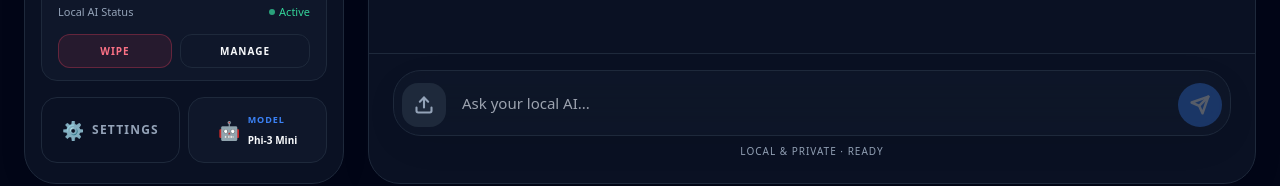
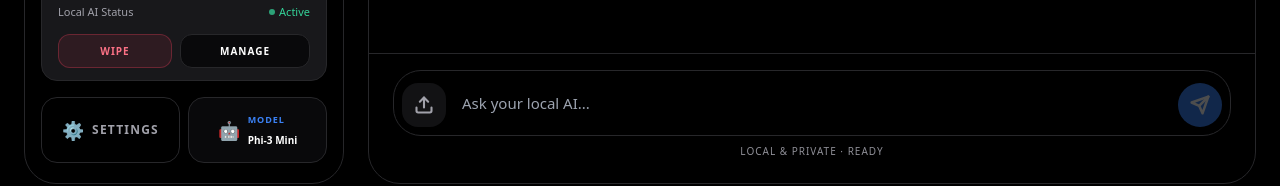
Before and after one commit to iHoshiii/Offline-AI-Workspace, a Next.js app in the folder frontend/: page / in a window 1280 px wide. Shown: the part 596-782 px from the top of the page. Built offline with nearby package versions, Linux system fonts and the light colour scheme; no server answers.

Commit message:
adding color to the dark mode (black)

```diff
--- a/frontend/app/globals.css
+++ b/frontend/app/globals.css
@@ -2,28 +2,42 @@
 @tailwind components;
 @tailwind utilities;
 
-/* Base Variable Definitions */
+/* Base Variable Definitions - TRUE BLACK (Default) */
 :root {
-  --bg: #020617;
-  --surface: #0f172a;
-  --surface2: #1e293b;
-  --surface3: #0f172a;
-  --text: #f8fafc;
-  --text-muted: #94a3b8;
+  --bg: #000000;
+  --surface: #09090b;
+  --surface2: #121214;
+  --surface3: #18181b;
+  --text: #ffffff;
+  --text-muted: #a1a1aa;
   --accent: #3b82f6;
-  --border: #1e293b;
-  --glass: rgba(15, 23, 42, 0.7);
+  --border: #27272a;
+  --glass: rgba(0, 0, 0, 0.85);
   color-scheme: dark;
 }
 
-/* Hard Override for Light Mode */
+/* MODERN THEME (Deep Slate Blue) */
+[data-theme='modern'], .modern {
+  --bg: #020617; /* slate-950 */
+  --surface: #0f172a; /* slate-900 */
+  --surface2: #1e293b; /* slate-800 */
+  --surface3: #1e293b;
+  --text: #f8fafc; /* slate-50 */
+  --text-muted: #94a3b8; /* slate-400 */
+  --accent: #3b82f6;
+  --border: #1e293b;
+  --glass: rgba(15, 23, 42, 0.7) !important;
+  color-scheme: dark !important;
+}
+
+/* LIGHT THEME (Paper White) */
 [data-theme='light'], .light {
   --bg: #ffffff !important;
   --surface: #f8fafc !important;
   --surface2: #f1f5f9 !important;
   --surface3: #ffffff !important;
-  --text: #0f172a !important;
-  --text-muted: #475569 !important;
+  --text: #09090b !important;
+  --text-muted: #64748b !important;
   --accent: #2563eb !important;
   --border: #e2e8f0 !important;
   --glass: rgba(255, 255, 255, 0.9) !important;
@@ -48,11 +62,11 @@
   backdrop-filter: blur(20px);
   -webkit-backdrop-filter: blur(20px);
   border: 1px solid var(--border) !important;
-  box-shadow: 0 8px 32px 0 rgba(0, 0, 0, 0.05);
+  box-shadow: 0 8px 32px 0 rgba(0, 0, 0, 0.3);
 }
 
 .shadow-premium {
-  box-shadow: 0 10px 40px -10px rgba(0, 0, 0, 0.1);
+  box-shadow: 0 10px 40px -10px rgba(0, 0, 0, 0.5);
 }
 
 .animate-message {
@@ -84,3 +98,9 @@
 .markdown-body h1, .markdown-body h2, .markdown-body h3 {
   color: var(--text) !important;
 }
+.markdown-body code {
+  background: var(--surface2) !important;
+  color: var(--accent) !important;
+  padding: 0.2rem 0.4rem;
+  border-radius: 0.4rem;
+}
--- a/frontend/styles/globals.css
+++ b/frontend/styles/globals.css
@@ -2,28 +2,42 @@
 @tailwind components;
 @tailwind utilities;
 
-/* Base Variable Definitions */
+/* Base Variable Definitions - TRUE BLACK (Default) */
 :root {
-  --bg: #020617;
-  --surface: #0f172a;
-  --surface2: #1e293b;
-  --surface3: #0f172a;
-  --text: #f8fafc;
-  --text-muted: #94a3b8;
+  --bg: #000000;
+  --surface: #09090b;
+  --surface2: #121214;
+  --surface3: #18181b;
+  --text: #ffffff;
+  --text-muted: #a1a1aa;
   --accent: #3b82f6;
-  --border: #1e293b;
-  --glass: rgba(15, 23, 42, 0.7);
+  --border: #27272a;
+  --glass: rgba(0, 0, 0, 0.85);
   color-scheme: dark;
 }
 
-/* Hard Override for Light Mode */
+/* MODERN THEME (Deep Slate Blue) */
+[data-theme='modern'], .modern {
+  --bg: #020617; /* slate-950 */
+  --surface: #0f172a; /* slate-900 */
+  --surface2: #1e293b; /* slate-800 */
+  --surface3: #1e293b;
+  --text: #f8fafc; /* slate-50 */
+  --text-muted: #94a3b8; /* slate-400 */
+  --accent: #3b82f6;
+  --border: #1e293b;
+  --glass: rgba(15, 23, 42, 0.7) !important;
+  color-scheme: dark !important;
+}
+
+/* LIGHT THEME (Paper White) */
 [data-theme='light'], .light {
   --bg: #ffffff !important;
   --surface: #f8fafc !important;
   --surface2: #f1f5f9 !important;
   --surface3: #ffffff !important;
-  --text: #0f172a !important;
-  --text-muted: #475569 !important;
+  --text: #09090b !important;
+  --text-muted: #71717a !important;
   --accent: #2563eb !important;
   --border: #e2e8f0 !important;
   --glass: rgba(255, 255, 255, 0.9) !important;
@@ -48,11 +62,11 @@
   backdrop-filter: blur(20px);
   -webkit-backdrop-filter: blur(20px);
   border: 1px solid var(--border) !important;
-  box-shadow: 0 8px 32px 0 rgba(0, 0, 0, 0.05);
+  box-shadow: 0 8px 32px 0 rgba(0, 0, 0, 0.3);
 }
 
 .shadow-premium {
-  box-shadow: 0 10px 40px -10px rgba(0, 0, 0, 0.1);
+  box-shadow: 0 10px 40px -10px rgba(0, 0, 0, 0.5);
 }
 
 .animate-message {
@@ -77,10 +91,16 @@
   background: var(--accent);
 }
 
-/* Ensure markdown text stays readable in both modes */
+/* Markdown Rendering Fixes */
 .markdown-body {
   color: var(--text) !important;
 }
 .markdown-body h1, .markdown-body h2, .markdown-body h3 {
   color: var(--text) !important;
 }
+.markdown-body code {
+  background: var(--surface2) !important;
+  color: var(--accent) !important;
+  padding: 0.2rem 0.4rem;
+  border-radius: 0.4rem;
+}
```
